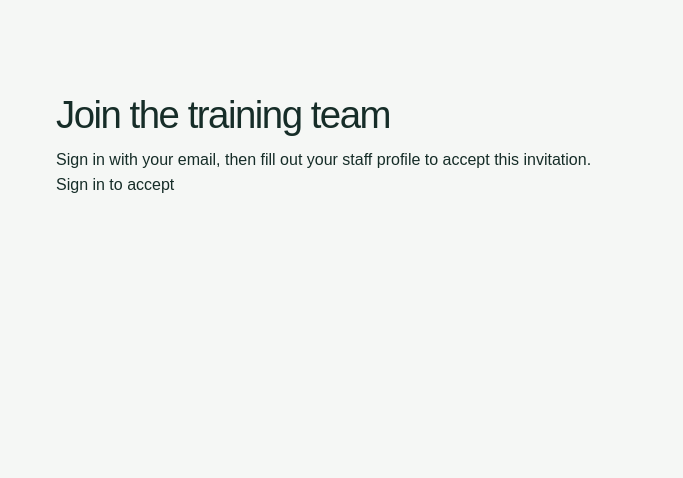
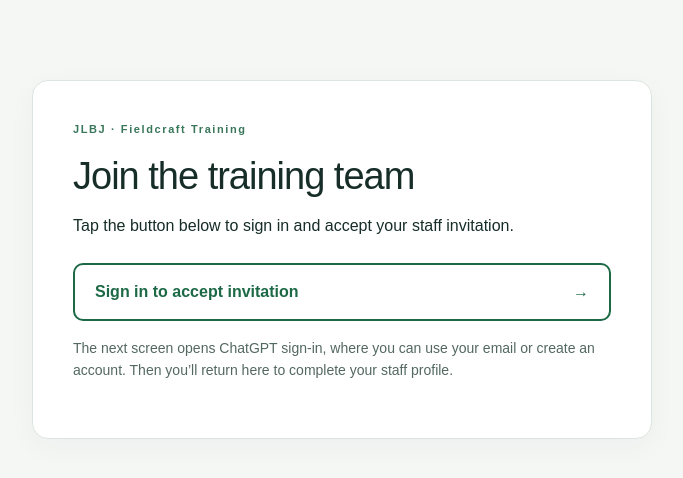
Before and after one commit to MJBROWN0181/Fieldcraft-Training, a Next.js app: page /staff/1 in a window 1280 px wide. Shown: the top 478 px of the page, without its empty margins (298-981 px from the left). Built offline with nearby package versions, Linux system fonts and the light colour scheme.

Commit message:
Make trainer invitation sign-in visible and tappable

```diff
--- a/app/staff/[token]/page.tsx
+++ b/app/staff/[token]/page.tsx
@@ -1,6 +1,38 @@
 import { getChatGPTUser, chatGPTSignInPath } from "../../chatgpt-auth";
 import StaffAccept from "./staff-accept";
 import { STAFF_INVITATION_HEADING } from "../../../lib/staff-invitation";
-export const metadata={title:STAFF_INVITATION_HEADING};
-export const dynamic="force-dynamic";
-export default async function StaffInvite({params}:{params:Promise<{token:string}>}){const {token}=await params;const user=await getChatGPTUser();return <main style={{maxWidth:620,margin:"70px auto",padding:24,fontFamily:"Arial"}}><h1>Join the training team</h1>{user?<StaffAccept token={token} email={user.email}/>:<><p>Sign in with your email, then fill out your staff profile to accept this invitation.</p><a href={chatGPTSignInPath(`/staff/${token}`)} target="_top">Sign in to accept</a></>}</main>}
+export const metadata = { title: STAFF_INVITATION_HEADING };
+export const dynamic = "force-dynamic";
+
+export default async function StaffInvite({ params }: { params: Promise<{ token: string }> }) {
+  const { token } = await params;
+  const user = await getChatGPTUser();
+
+  return (
+    <main className="staff-invite-page">
+      <section className="staff-invite-card" aria-labelledby="staff-invite-title">
+        <p className="eyebrow">JLBJ · Fieldcraft Training</p>
+        <h1 id="staff-invite-title">Join the training team</h1>
+        {user ? (
+          <StaffAccept token={token} email={user.email} />
+        ) : (
+          <>
+            <p>Tap the button below to sign in and accept your staff invitation.</p>
+            <a
+              className="staff-invite-signin"
+              href={chatGPTSignInPath(`/staff/${token}`)}
+              target="_top"
+            >
+              Sign in to accept invitation
+              <span aria-hidden="true">→</span>
+            </a>
+            <p className="staff-invite-help">
+              The next screen opens ChatGPT sign-in, where you can use your email
+              or create an account. Then you’ll return here to complete your staff profile.
+            </p>
+          </>
+        )}
+      </section>
+    </main>
+  );
+}
```
Also changed, not shown: app/globals.css.
